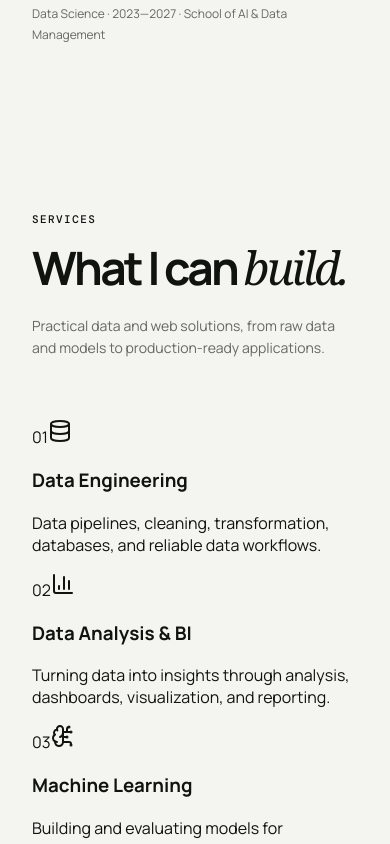
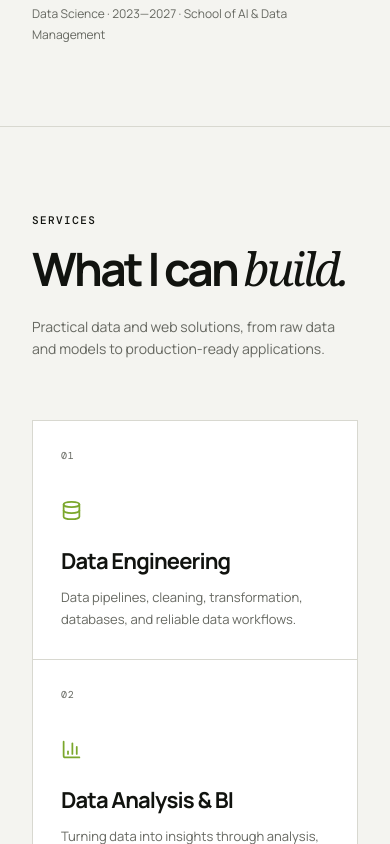
Before and after one commit to beshoonashaat/beshoy-data-portfolio, a Next.js app: page / in a window 390 px wide. Shown: the part 6060-6904 px from the top of the page. Built offline with nearby package versions, Linux system fonts and the light colour scheme.

Commit message:
Style services section

```diff
--- a/app/globals.css
+++ b/app/globals.css
@@ -44,3 +44,17 @@ a:focus-visible,button:focus-visible{outline:2px solid var(--acid);outline-offse
   .projectBody{min-height:0}
   .projectBody h3,.projectBody p{min-height:0}
 }
+
+
+/* Services */
+.services{border-top:1px solid var(--line)}
+.servicesGrid{display:grid;grid-template-columns:repeat(3,1fr);gap:1px;background:var(--line);border:1px solid var(--line)}
+.serviceCard{background:#fff;padding:28px;min-height:270px;display:flex;flex-direction:column}
+.serviceCard svg{width:21px;height:21px;margin:38px 0 25px;color:#7ba72c}
+.serviceNumber{font:10px 'DM Mono';color:var(--muted);letter-spacing:.08em}
+.serviceCard h3{font-size:22px;letter-spacing:-.04em;margin:0 0 10px}
+.serviceCard p{font-size:13px;line-height:1.7;color:var(--muted);margin:0;max-width:300px}
+@media(max-width:800px){
+  .servicesGrid{grid-template-columns:1fr}
+  .serviceCard{min-height:230px}
+}
```
